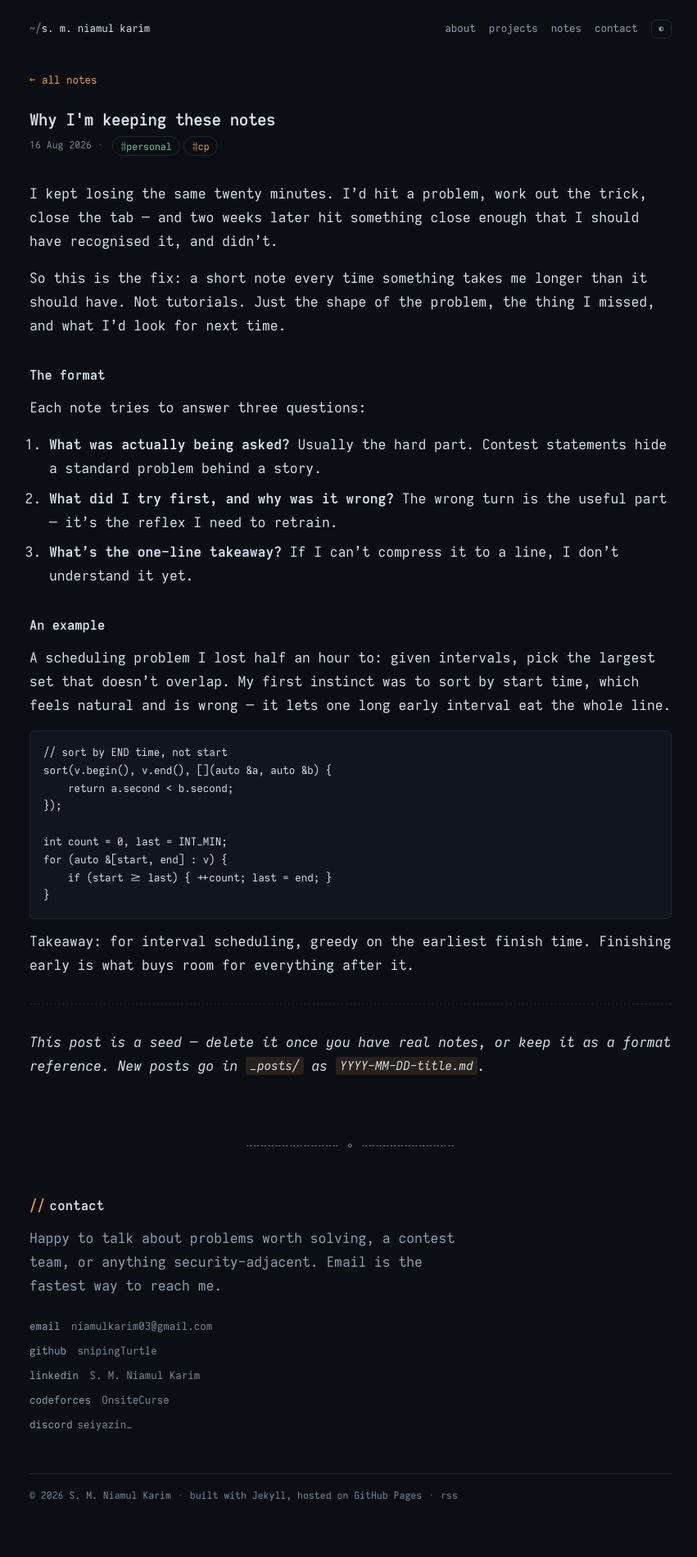
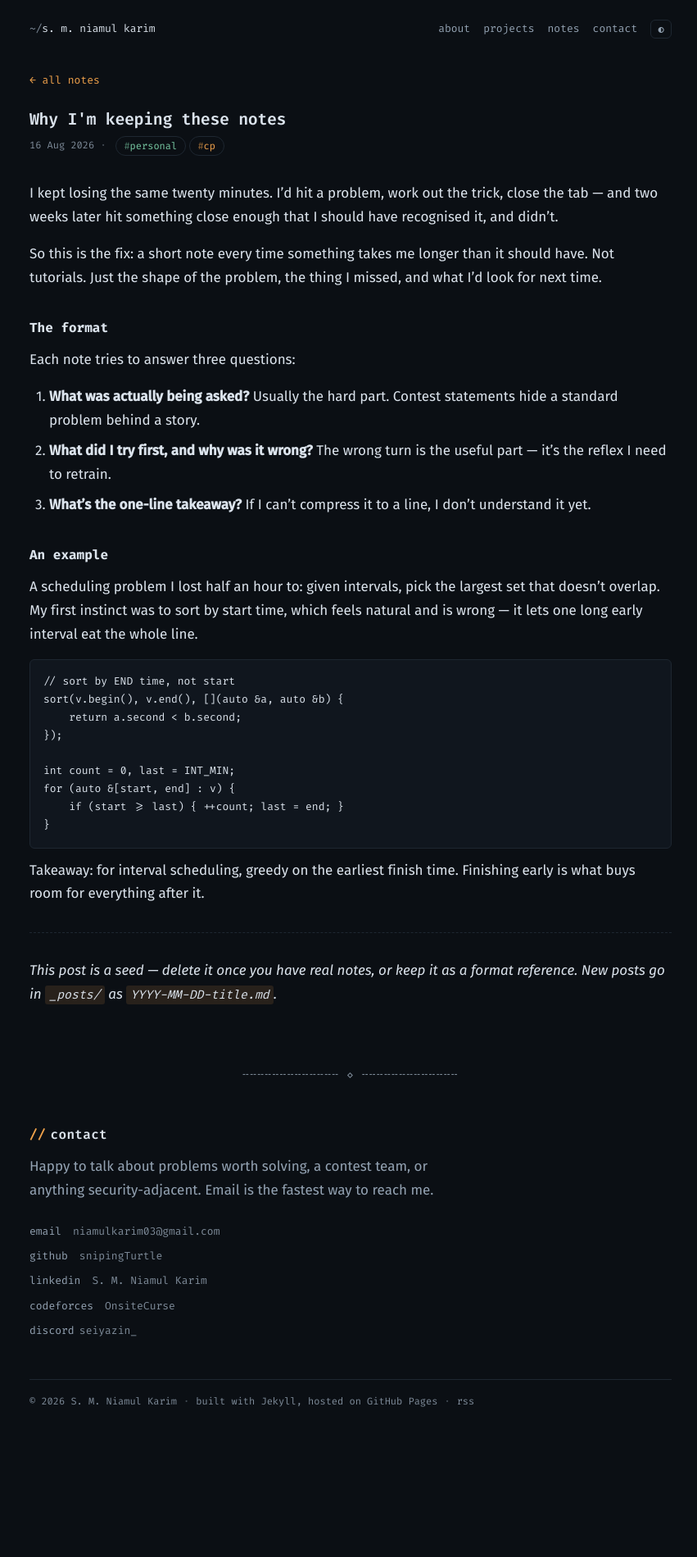
Before and after one commit to snipingTurtle/snipingTurtle.github.io, a Jekyll site: the page built from _posts/2026-08-16-keeping-notes.md, in a window 1280 px wide. Shown: the whole page at 82% size, without its empty margins (212-1063 px from the left). Built offline with Jekyll 4.4.1, drawn with Linux system fonts in a browser that asks for light colours; after the commit the page ends 1783 px from its top, so only the background shows below that.

Commit message:
Refactor code structure for improved readability and maintainability

```diff
--- a/assets/css/style.css
+++ b/assets/css/style.css
@@ -4,22 +4,30 @@
   here and it propagates through the whole site.
    ============================================================= */
 @font-face {
-  font-family: "Iosevka";
-  src: url("../fonts/Iosevka-Extended-Regular.woff2") format("woff2");
+  font-family: "Fira Code";
+  src: url("../fonts/FiraCode-VF.woff2") format("woff2-variations");
+  font-weight: 300 700;
+  font-style: normal;
+  font-display: swap;
+}
+
+@font-face {
+  font-family: "Fira Sans";
+  src: url("../fonts/FiraSans-Regular.woff2") format("woff2");
   font-weight: 400;
   font-style: normal;
   font-display: swap;
 }
 @font-face {
-  font-family: "Iosevka";
-  src: url("../fonts/Iosevka-Extended-SemiBold.woff2") format("woff2");
-  font-weight: 600;
+  font-family: "Fira Sans";
+  src: url("../fonts/FiraSans-Medium.woff2") format("woff2");
+  font-weight: 500;
   font-style: normal;
   font-display: swap;
 }
 @font-face {
-  font-family: "Iosevka";
-  src: url("../fonts/Iosevka-Extended-Italic.woff2") format("woff2");
+  font-family: "Fira Sans";
+  src: url("../fonts/FiraSans-Italic.woff2") format("woff2");
   font-weight: 400;
   font-style: italic;
   font-display: swap;
@@ -49,8 +57,8 @@
   --tag-personal:  #78c9a3;
 
   /* --- type ------------------------------------------------ */
-  --font-mono: "Iosevka", ui-monospace, SFMono-Regular, Menlo, Consolas, monospace;
-  --font-body: "Iosevka", ui-monospace, monospace;
+  --font-mono: "Fira Code", ui-monospace, SFMono-Regular, Menlo, Consolas, monospace;
+  --font-body: "Fira Sans", -apple-system, BlinkMacSystemFont, "Segoe UI", sans-serif;
 
   --size-xs:   0.75rem;
   --size-sm:   0.8125rem;
@@ -103,6 +111,15 @@
 *, *::before, *::after { box-sizing: border-box; }
 
 html { -webkit-text-size-adjust: 100%; }
+
+body {
+  font-variant-ligatures: none;
+}
+
+.prose pre,
+.prose code {
+  font-variant-ligatures: contextual;
+}
 
 body {
   margin: 0;
```
Also changed, not shown: assets/fonts/FiraCode-VF.woff2 (added), assets/fonts/FiraSans-Italic.woff2 (added), assets/fonts/FiraSans-Medium.woff2 (added), assets/fonts/FiraSans-Regular.woff2 (added).
